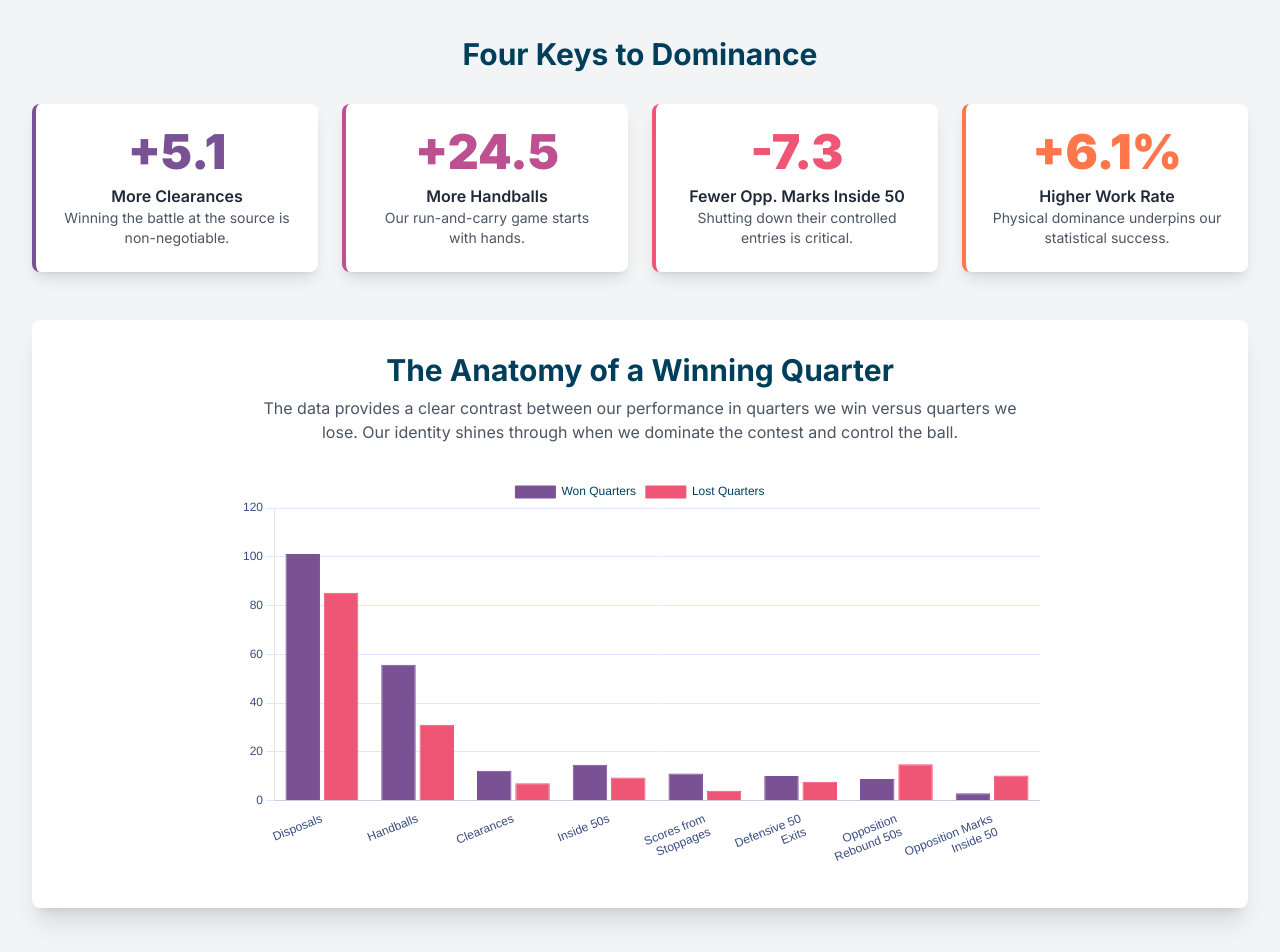
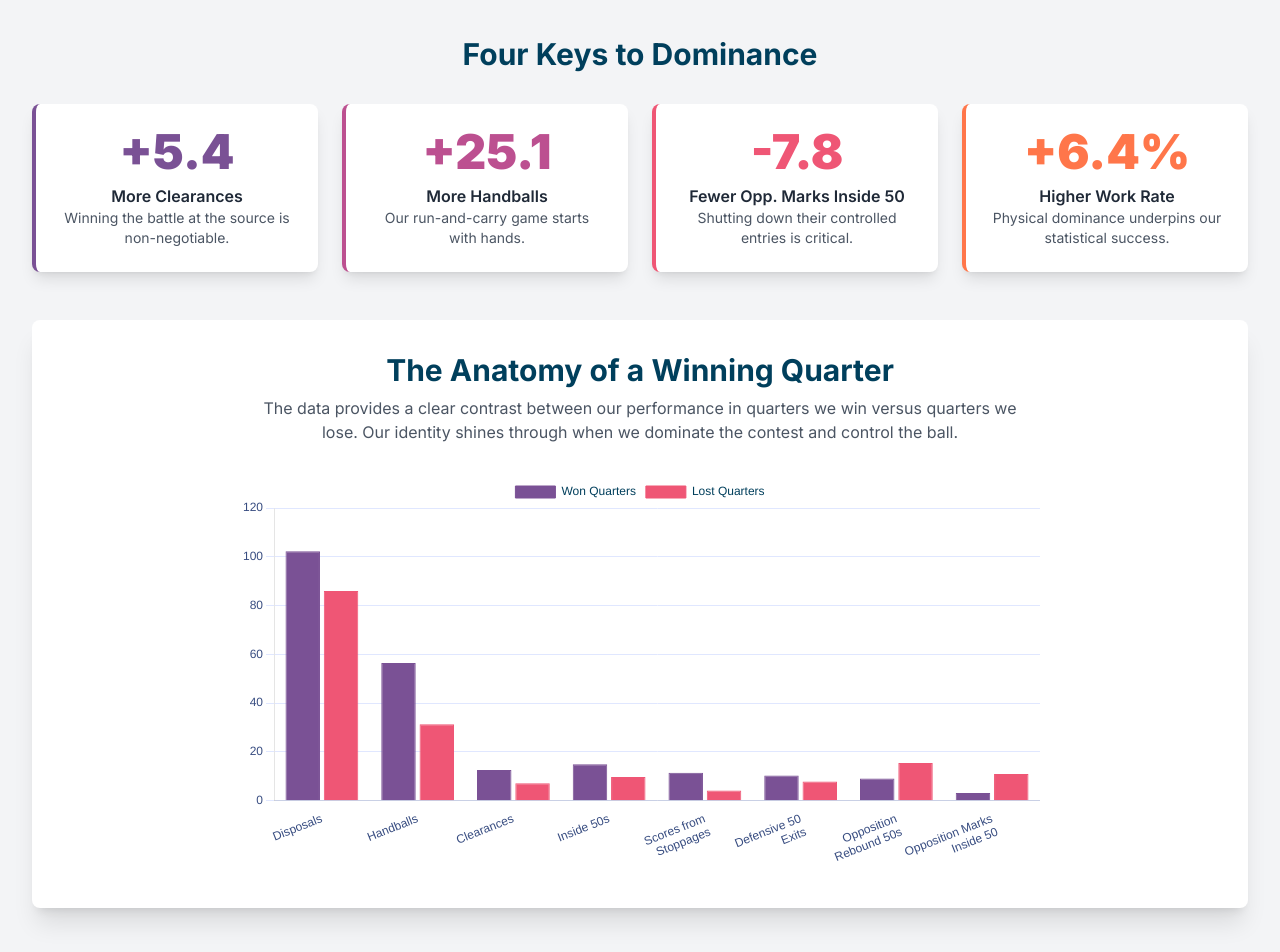
Before and after one commit to NickPez36/Camden_Infographics, a plain HTML site: page index.html in a window 1280 px wide. Shown: the part 140-1092 px from the top of the page. Drawn offline with nearby package versions, Linux system fonts and the light colour scheme.

Commit message:
Update index.html

```diff
--- a/index.html
+++ b/index.html
@@ -60,22 +60,22 @@
             <h2 class="text-3xl font-bold text-center mb-8 text-[#003F5C]">Four Keys to Dominance</h2>
             <div class="grid grid-cols-1 md:grid-cols-2 lg:grid-cols-4 gap-6 text-center">
                 <div class="kpi-card bg-white p-6 rounded-lg shadow-lg border-l-4 border-[#7A5195]">
-                    <h3 class="text-[#7A5195]">+5.1</h3>
+                    <h3 class="text-[#7A5195]">+5.4</h3>
                     <p class="mt-2 font-semibold">More Clearances</p>
                     <p class="text-sm text-gray-600">Winning the battle at the source is non-negotiable.</p>
                 </div>
                 <div class="kpi-card bg-white p-6 rounded-lg shadow-lg border-l-4 border-[#BC5090]">
-                    <h3 class="text-[#BC5090]">+24.5</h3>
+                    <h3 class="text-[#BC5090]">+25.1</h3>
                     <p class="mt-2 font-semibold">More Handballs</p>
                     <p class="text-sm text-gray-600">Our run-and-carry game starts with hands.</p>
                 </div>
                 <div class="kpi-card bg-white p-6 rounded-lg shadow-lg border-l-4 border-[#EF5675]">
-                    <h3 class="text-[#EF5675]">-7.3</h3>
+                    <h3 class="text-[#EF5675]">-7.8</h3>
                     <p class="mt-2 font-semibold">Fewer Opp. Marks Inside 50</p>
                     <p class="text-sm text-gray-600">Shutting down their controlled entries is critical.</p>
                 </div>
                 <div class="kpi-card bg-white p-6 rounded-lg shadow-lg border-l-4 border-[#FF764A]">
-                    <h3 class="text-[#FF764A]">+6.1%</h3>
+                    <h3 class="text-[#FF764A]">+6.4%</h3>
                     <p class="mt-2 font-semibold">Higher Work Rate</p>
                     <p class="text-sm text-gray-600">Physical dominance underpins our statistical success.</p>
                 </div>
@@ -193,13 +193,13 @@
                 labels: kpiLabels,
                 datasets: [{
                     label: 'Won Quarters',
-                    data: [101.1, 55.7, 12.3, 14.8, 11.2, 10.1, 8.9, 3.1],
+                    data: [102.3, 56.5, 12.6, 15.0, 11.5, 10.3, 9.1, 3.2],
                     backgroundColor: '#7A5195',
                     borderColor: '#7A5195',
                     borderWidth: 1
                 }, {
                     label: 'Lost Quarters',
-                    data: [85.3, 31.2, 7.2, 9.5, 4.1, 7.8, 15.0, 10.4],
+                    data: [86.0, 31.4, 7.2, 9.7, 4.2, 7.9, 15.5, 11.0],
                     backgroundColor: '#EF5675',
                     borderColor: '#EF5675',
                     borderWidth: 1
@@ -239,24 +239,24 @@
             const gpsDataEfforts = {
                 labels: [['Avg. Work Rate', '[m/min]'], ['Sprint', 'Efforts'], ['Hard Running', 'Efforts']],
                 datasets: [
-                    { label: 'Won Quarters', data: [89.5, 81, 195], backgroundColor: '#374C80' },
-                    { label: 'Lost Quarters', data: [84.3, 69, 178], backgroundColor: '#FF764A' }
+                    { label: 'Won Quarters', data: [89.8, 82, 197], backgroundColor: '#374C80' },
+                    { label: 'Lost Quarters', data: [84.4, 70, 179], backgroundColor: '#FF764A' }
                 ]
             };
 
             const gpsDataRunning = {
                 labels: [['Sprint Dist.', '[m]'], ['Hard Running', '[m]']],
                 datasets: [
-                    { label: 'Won Quarters', data: [988, 2540], backgroundColor: '#374C80' },
-                    { label: 'Lost Quarters', data: [855, 2310], backgroundColor: '#FF764A' }
+                    { label: 'Won Quarters', data: [995, 2560], backgroundColor: '#374C80' },
+                    { label: 'Lost Quarters', data: [860, 2325], backgroundColor: '#FF764A' }
                 ]
             };
 
             const gpsDataDistance = {
                 labels: [['Total Dist.', '[m]']],
                 datasets: [
-                    { label: 'Won Quarters', data: [28112], backgroundColor: '#374C80' },
-                    { label: 'Lost Quarters', data: [26950], backgroundColor: '#FF764A' }
+                    { label: 'Won Quarters', data: [28190], backgroundColor: '#374C80' },
+                    { label: 'Lost Quarters', data: [26995], backgroundColor: '#FF764A' }
                 ]
             };
 
```
